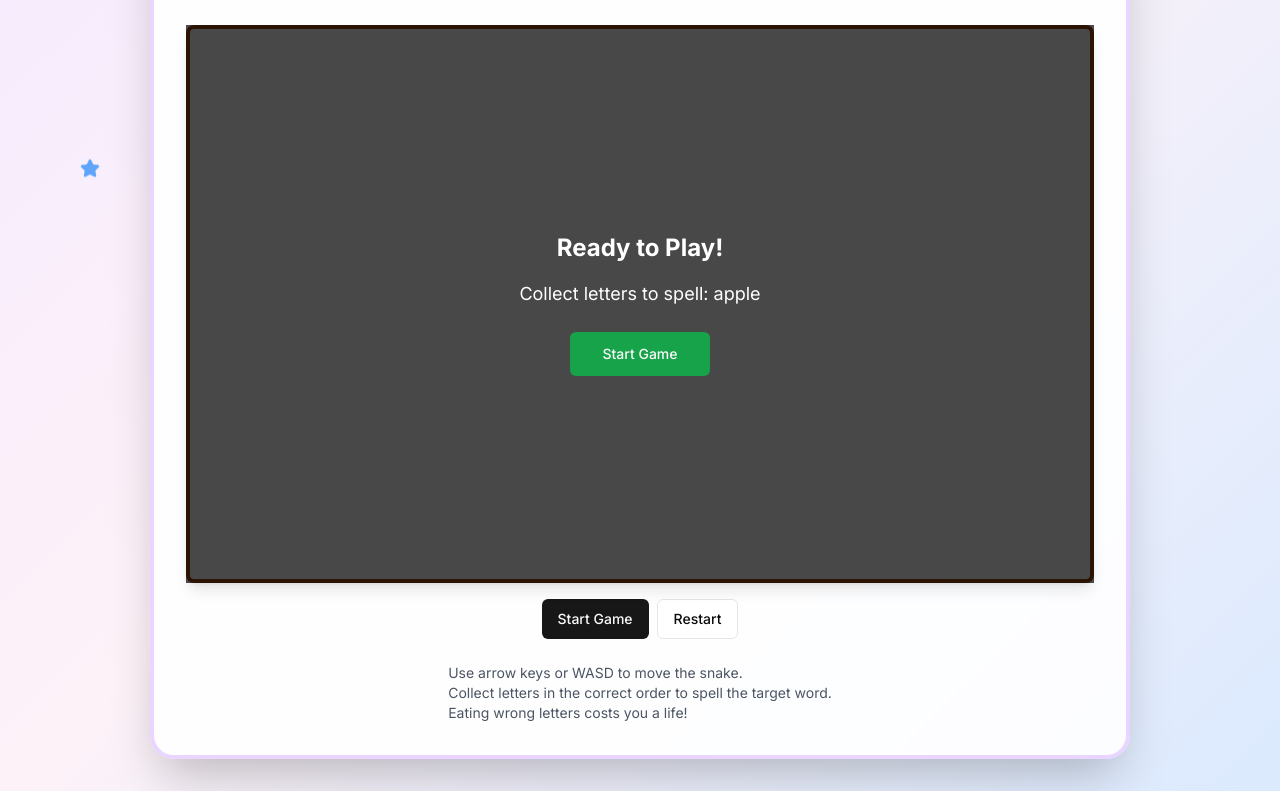
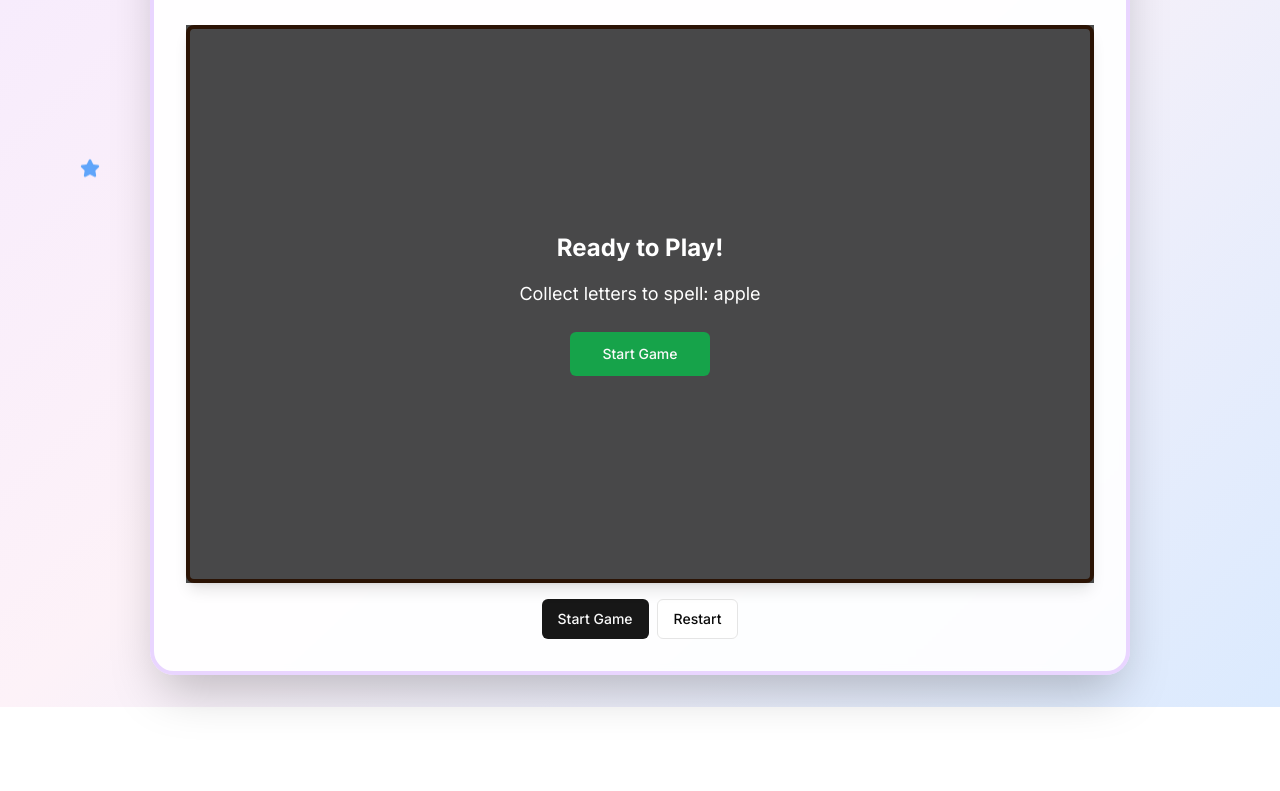
Before and after one commit to SarvagnyaKunal/joyverse, a Next.js app in the folder frontend/: page /snake-game in a window 1280 px wide. Shown: the part 459-1250 px from the top of the page. After the commit the page ends 1166 px from the top, so only its background shows below. Built offline with nearby package versions, Linux system fonts and the light colour scheme; no server answers.

Commit message:
remove bottom text in snake

```diff
--- a/frontend/components/snake-game/snake-game.tsx
+++ b/frontend/components/snake-game/snake-game.tsx
@@ -104,11 +104,6 @@ export function SnakeGame() {
         <Button onClick={restartGame} variant="outline">Restart</Button>
       </div>
 
-      <div className="mt-6 text-sm text-gray-600">
-        <p>Use arrow keys or WASD to move the snake.</p>
-        <p>Collect letters in the correct order to spell the target word.</p>
-        <p>Eating wrong letters costs you a life!</p>
-      </div>
     </div>
   )
 }
```
Also changed, not shown: 1 other file (tests, documents, lock files or other folders).
